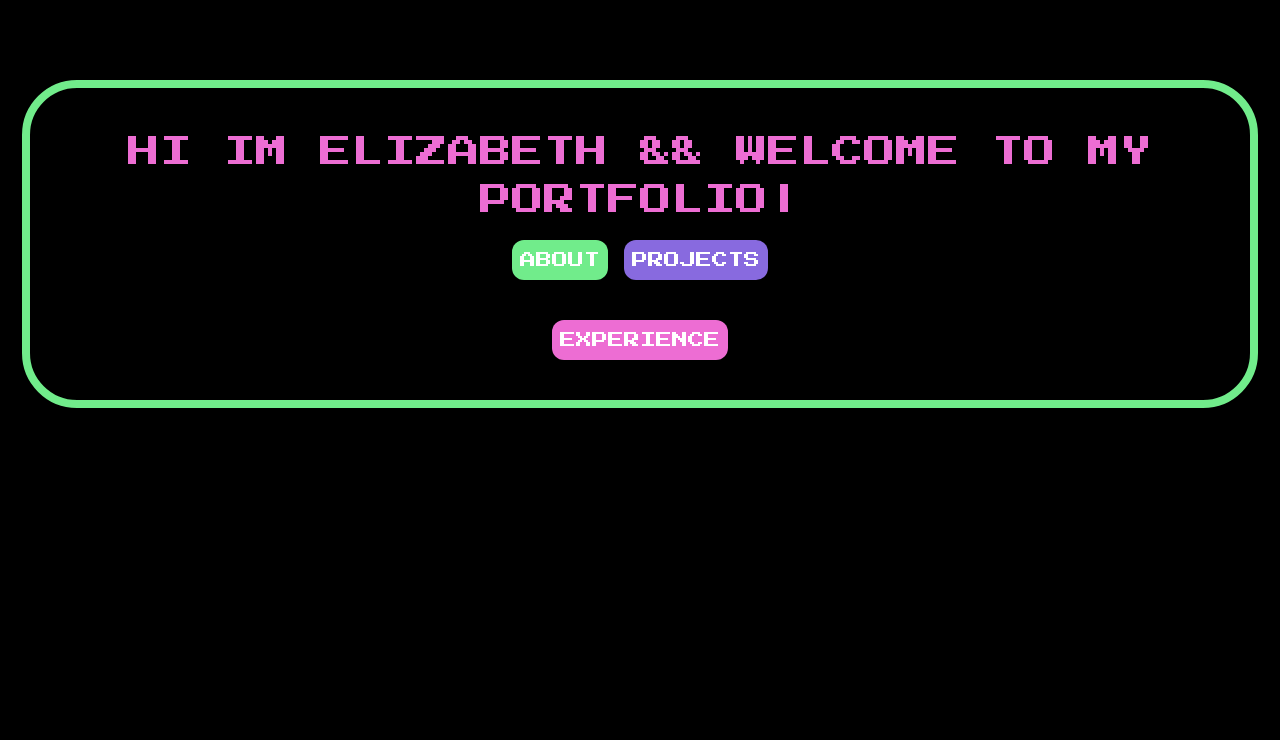
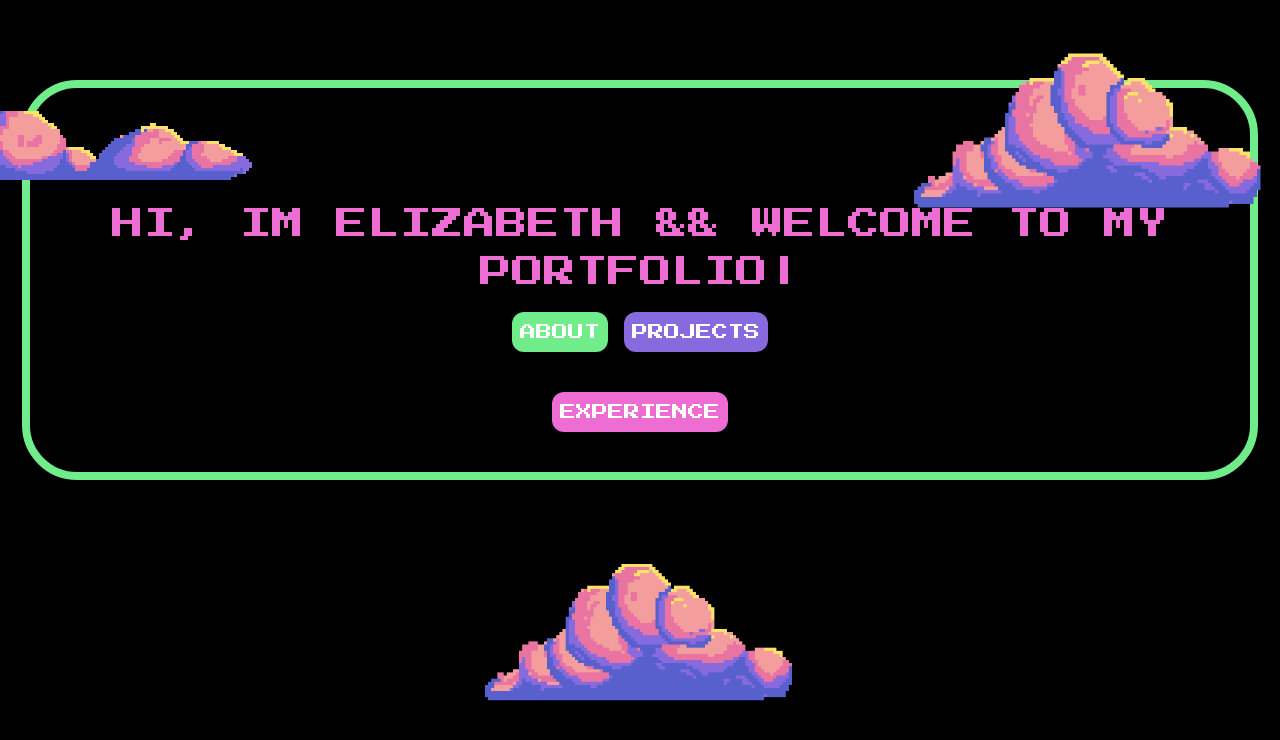
Before and after one commit to lizzzyCodes/elizabeth-c, a Next.js app: page / in a window 1280 px wide. Shown: the top 740 px of the page. Built offline with nearby package versions, Linux system fonts and the light colour scheme.

Commit message:
fixing cloud float

```diff
--- a/app/page.tsx
+++ b/app/page.tsx
@@ -1,13 +1,11 @@
-
 import Intro from "@/components/intro";
+import LargeCloud from "../app/src/img/clouds.png";
 import Image from "next/image";
-import Clouds from '@/app/src/img/clouds.png';
 // Main Page
-// i think clouds should go here ! overlapp your intro class
 export default function Home() {
   return (
-    <main className="">
-    <Intro/>
+    <main about="homepage">
+      <Intro />
     </main>
-  )
+  );
 }
--- a/components/TypingAnimation.tsx
+++ b/components/TypingAnimation.tsx
@@ -23,7 +23,7 @@ const TypingAnimation = ({ text, defaultText }: AnimationProps) => {
         <TypeAnimation sequence={[text]} repeat={0} cursor={true} speed={1} />
       )}
       {!hasAnimated && (
-        <div className="text-[#ED6DD3] text-[32px] lg:text-[55px] p-10 text-center font-press-start uppercase mb-4">
+        <div className="text-[#ED6DD3] text-[32px] lg:text-[55px] pt-10 pl-10 pr-10 pb-4 text-center font-press-start uppercase mb-4">
           <h1>{ defaultText }</h1>
         </div>
       )}
--- a/components/intro.tsx
+++ b/components/intro.tsx
@@ -1,23 +1,37 @@
 "use client";
 import Button from "./Buttons";
-import Clouds from "@/app/src/img/clouds.png";
-import SmallCloud from "@/app/src/img/smallcloud.png";
+import TypingAnimation from "./TypingAnimation";
+import SmallCloud from "../app/src/img/smallcloud.png";
+import LargeCloud from "../app/src/img/clouds.png";
 import Image from "next/image";
-import { useState } from "react";
-import Heading from "./heading";
-import TypingAnimation from "./TypingAnimation";
-import Typewriter from "typewriter-effect";
 
 export default function Intro() {
   return (
     <div about="overall container" className="min-w-[411px]">
       <div className="pt-20 pr-[22px] pl-[22px] place-content-center">
         <section className="rounded-[55px] border border-8 border-[#71EC8B] flex flex-col items-center justify-center  ">
+          <Image
+            className="absolute -left-16 -top-10 m-4"
+            src={SmallCloud}
+            width={300}
+            height={0}
+            alt="picture of clouds"
+          />
+          <Image
+            className="absolute -top-16 right-0 m-4 "
+            src={LargeCloud}
+            width={350}
+            height={200}
+            alt="picture of clouds"
+          />
           <div
             about="heading"
-            className=" text-[#ED6DD3] text-[32px] lg:text-[55px] pl-10 pr-10 pt-10 text-center font-press-start uppercase mb-4"
+            className="relative text-[#ED6DD3] text-[32px] lg:text-[55px] pl-10 pr-10 pt-28 text-center font-press-start uppercase mb-4"
           >
-            <TypingAnimation text="hi im elizabeth && welcome to my portfolio" defaultText="hi im elizabeth && welcome to my portfolio" />
+            <TypingAnimation
+              text="hi, im elizabeth && welcome to my portfolio"
+              defaultText="hi, im elizabeth && welcome to my portfolio"
+            />
           </div>
           <div about="button section" className="">
             <div
@@ -39,6 +53,13 @@ export default function Intro() {
               />
             </div>
           </div>
+           <Image
+            className="absolute bottom-0 m-4 -bottom-20"
+            src={LargeCloud}
+            width={310}
+            height={200}
+            alt="picture of clouds"
+          />
         </section>
       </div>
     </div>
```
